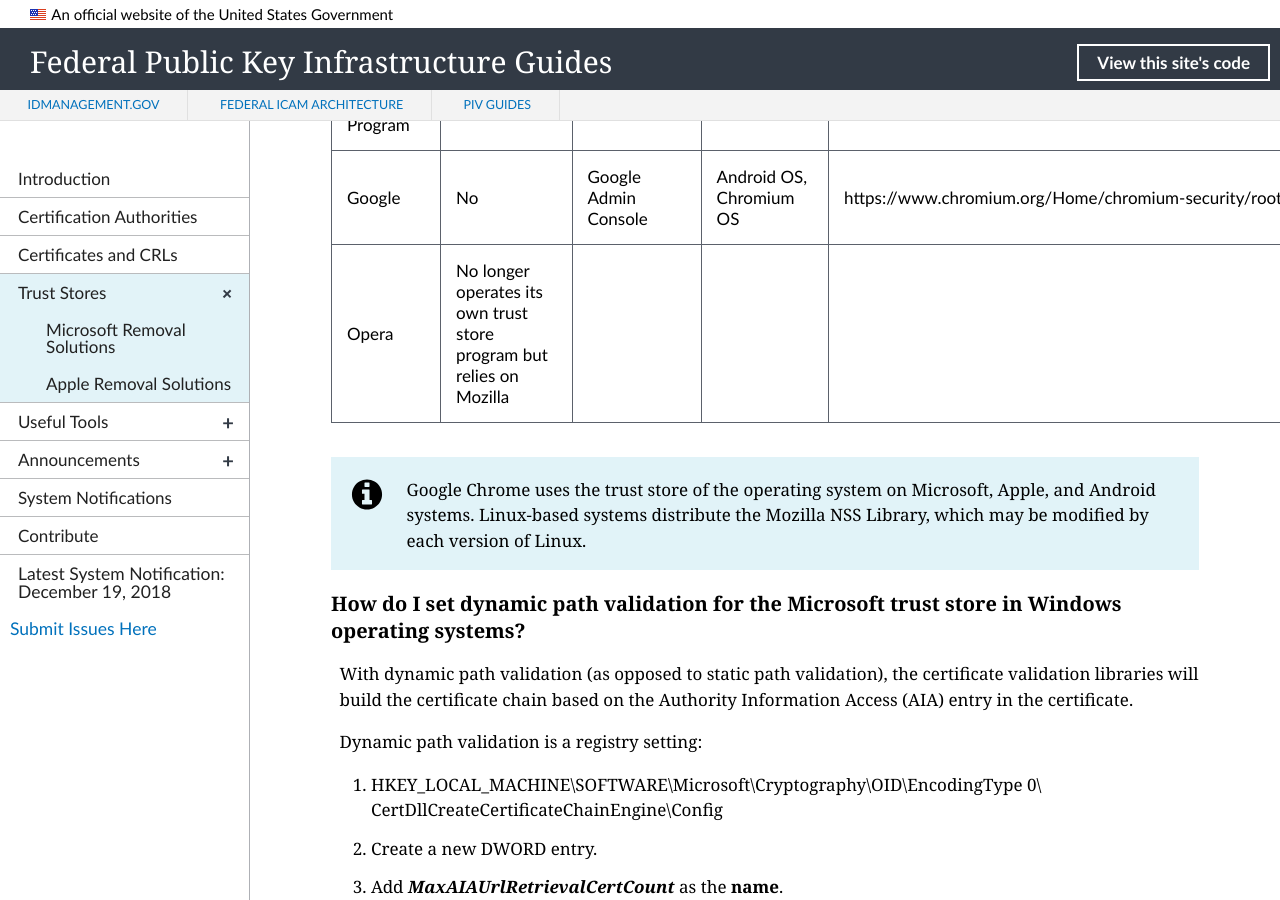
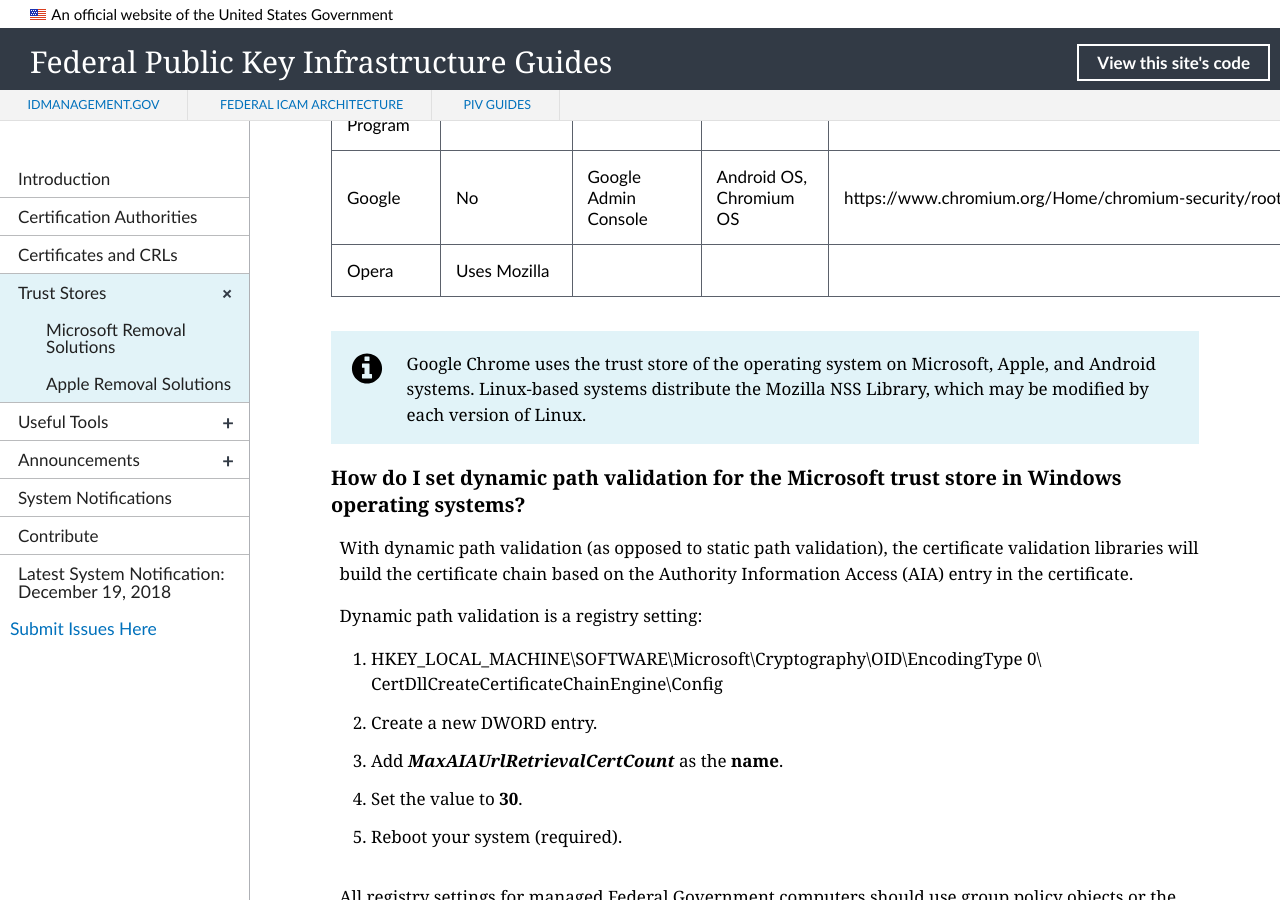
Before and after one commit to GSA/fpki-guides, a Jekyll site: the page built from _truststores/00_index.md, in a window 1280 px wide and 900 px high, scrolled down 1692 px. Built offline with Jekyll 4.4.1, drawn with Linux system fonts in a browser that asks for light colours; nearby versions of some CDN libraries; library files that are not in the unit come from our copies.

Commit message:
Update _truststores/00_index.md
Co-Authored-By: clstmbrly <26389564+clstmbrly@users.noreply.github.com>

```diff
--- a/_truststores/00_index.md
+++ b/_truststores/00_index.md
@@ -33,7 +33,7 @@
 Adobe Approved Trust List|Yes|Application trust store|Adobe Acrobat|https://helpx.adobe.com/acrobat/kb/approved-trust-list2.html
 Java Root Certificate Program|No|Java Applet|Java Distributions|http://www.oracle.com/technetwork/java/javase/javasecarootcertsprogram-1876540.html
 Google|No|Google Admin Console|Android OS, Chromium OS|https://www.chromium.org/Home/chromium-security/root-ca-policy
-Opera|No longer operates its own trust store program but relies on Mozilla
+Opera|Uses Mozilla
 
 {% include alert-info.html content="Google Chrome uses the trust store of the operating system on Microsoft, Apple, and Android systems. Linux-based systems distribute the Mozilla NSS Library, which may be modified by each version of Linux." %}
 
```
